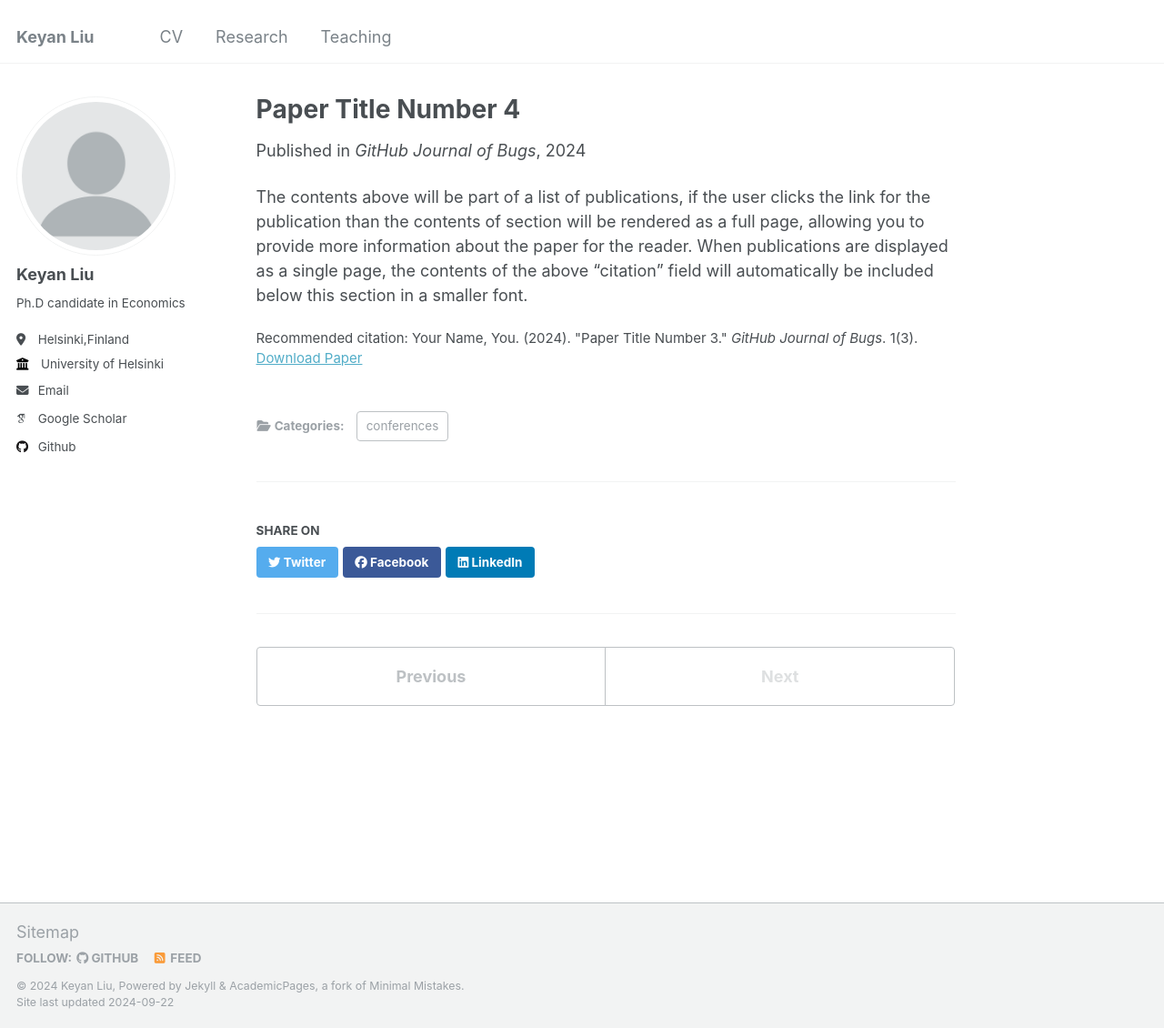
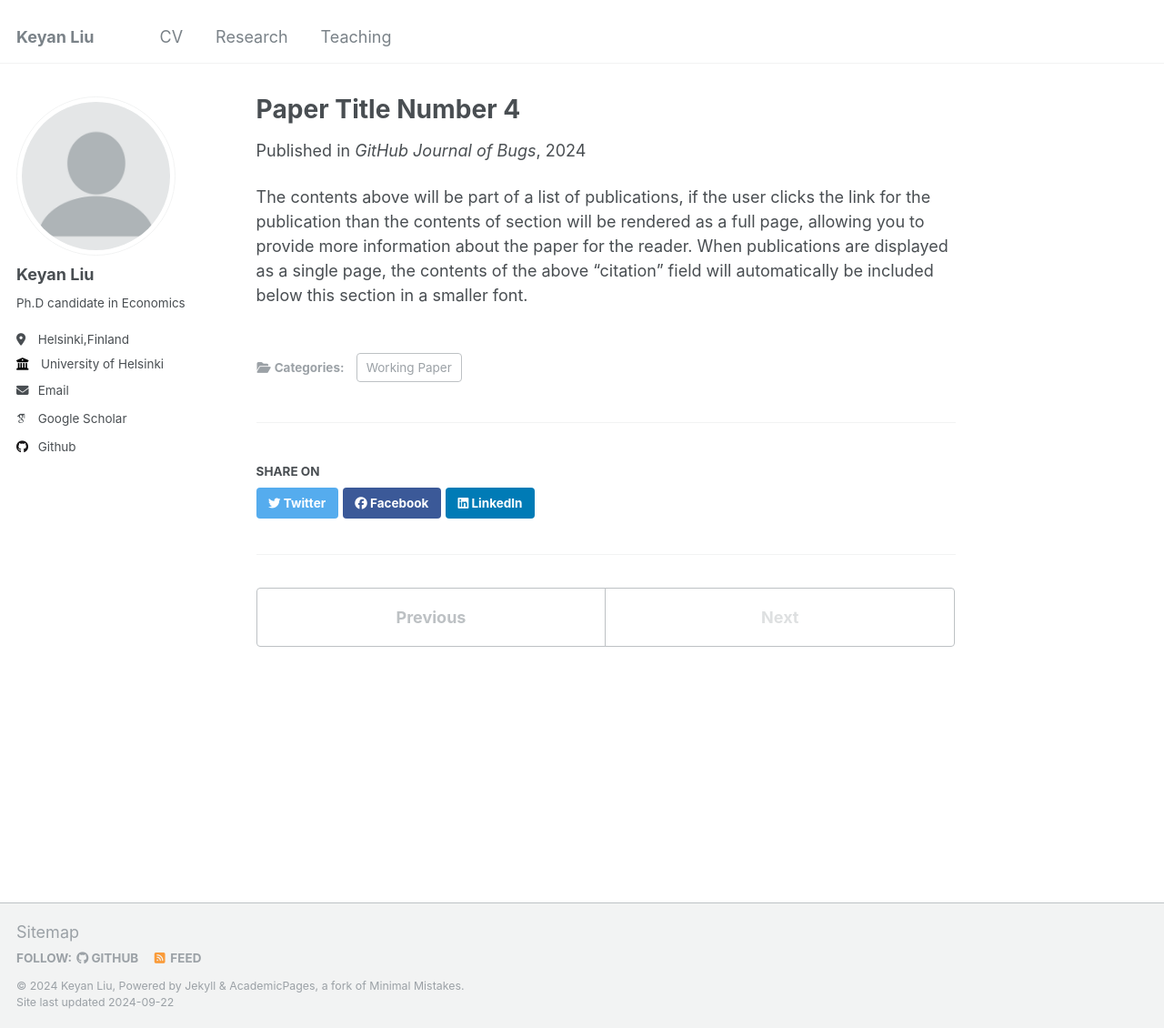
Before and after one commit to keyanliu1/keyanliu1.github.io, a Jekyll site: the page built from _publications/2024-02-17-paper-title-number-4.md, in a window 1280 px wide and 1130 px high. Shown: the whole window at 91% size. Built offline with Jekyll 4.4.1, drawn with Linux system fonts in a browser that asks for light colours; some web fonts are replaced.

Commit message:
Update 2024-02-17-paper-title-number-4.md

```diff
--- a/_publications/2024-02-17-paper-title-number-4.md
+++ b/_publications/2024-02-17-paper-title-number-4.md
@@ -1,13 +1,13 @@
 ---
 title: "Paper Title Number 4"
 collection: publications
-category: conferences
+category: Working Paper
 permalink: /publication/2024-02-17-paper-title-number-4
 excerpt: 'This paper is about fixing template issue #693.'
 date: 2024-02-17
 venue: 'GitHub Journal of Bugs'
 paperurl: 'http://academicpages.github.io/files/paper3.pdf'
-citation: 'Your Name, You. (2024). &quot;Paper Title Number 3.&quot; <i>GitHub Journal of Bugs</i>. 1(3).'
+
 ---
 
 The contents above will be part of a list of publications, if the user clicks the link for the publication than the contents of section will be rendered as a full page, allowing you to provide more information about the paper for the reader. When publications are displayed as a single page, the contents of the above "citation" field will automatically be included below this section in a smaller font.
```
